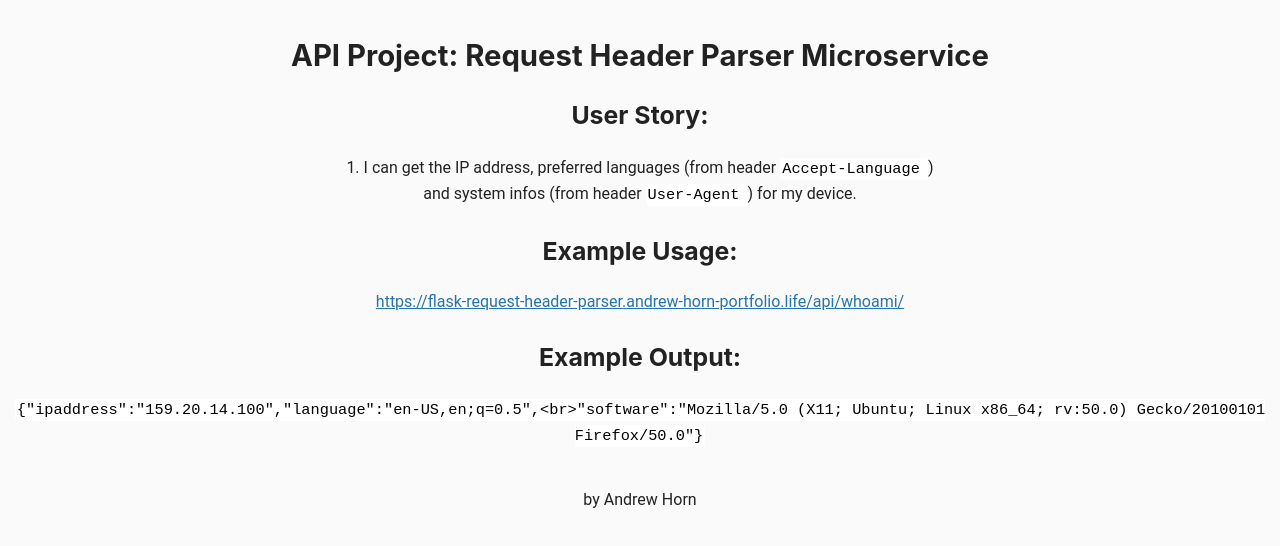
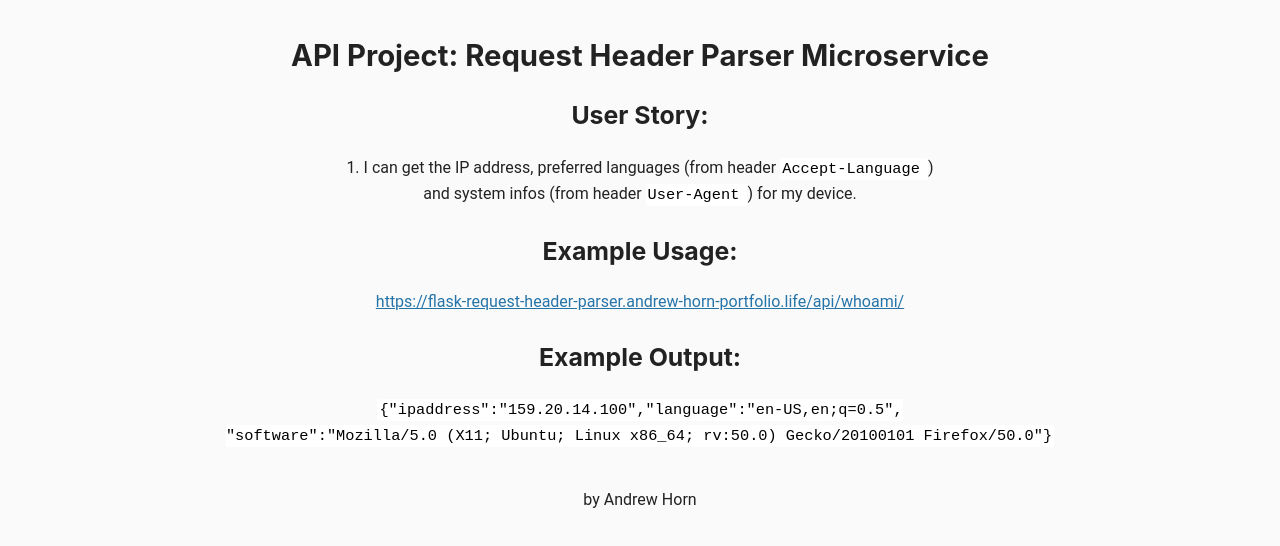
Before and after one commit to sophyphreak/flask-request-header-parser-front, a Gatsby site: page / in a window 1280 px wide. Built offline with nearby package versions, Linux system fonts and the light colour scheme; Gatsby itself is replaced by a stand-in of ours.

Commit message:
fixed <br />

```diff
--- a/src/pages/index.js
+++ b/src/pages/index.js
@@ -22,7 +22,7 @@
 
     <h3>Example Output:</h3>
     <p>
-      <code>{'{"ipaddress":"159.20.14.100","language":"en-US,en;q=0.5",<br>"software":"Mozilla/5.0 (X11; Ubuntu; Linux x86_64; rv:50.0) Gecko/20100101 Firefox/50.0"}'}</code>
+      <code>{'{"ipaddress":"159.20.14.100","language":"en-US,en;q=0.5",'}<br />{'"software":"Mozilla/5.0 (X11; Ubuntu; Linux x86_64; rv:50.0) Gecko/20100101 Firefox/50.0"}'}</code>
     </p>
   </div>
   <div className="footer">
```
